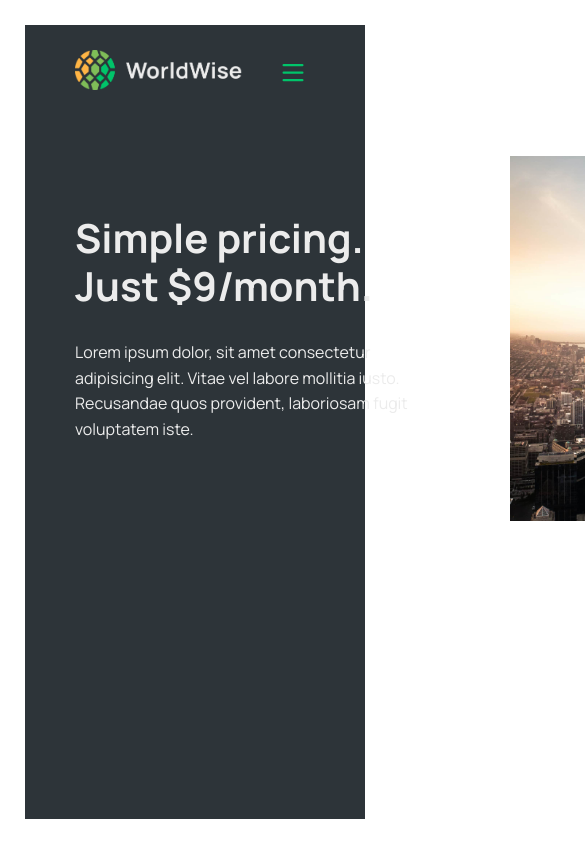
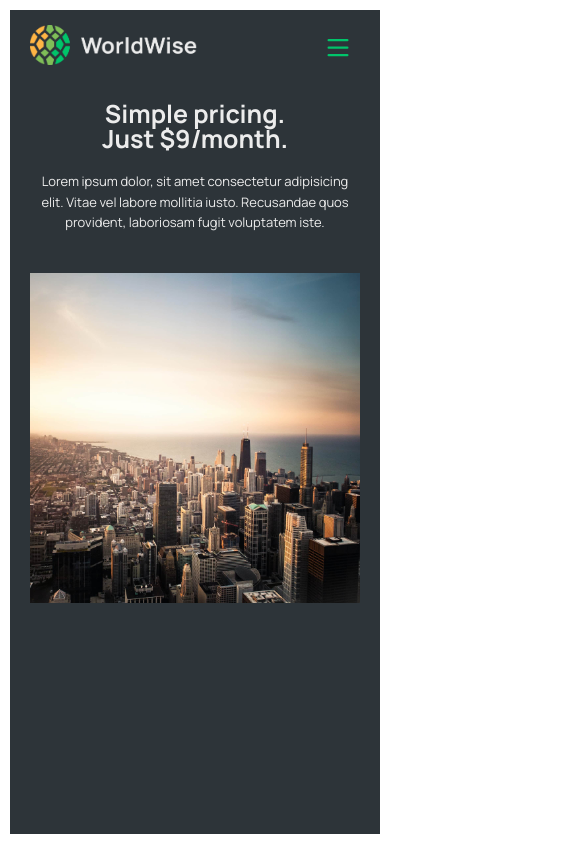
Before and after one commit to Ahmed-Adel-Morsi/Worldwise, a React (Vite) app: page /pricing in a window 390 px wide. Shown: the top 844 px of the page, 585 px wide, since content can reach past the window. Built offline with nearby package versions, Linux system fonts and the light colour scheme; no server answers.

Commit message:
style: adjust product component layout for improved responsiveness and consistency

```diff
--- a/src/pages/Product.module.css
+++ b/src/pages/Product.module.css
@@ -1,32 +1,71 @@
 .product {
+  margin: 1rem;
+  padding: 1.5rem 2rem;
+  background-color: var(--color-dark--1);
+  min-height: calc(100dvh - 2rem);
+
+  @media (min-width: 500px) {
+    & {
+      min-height: calc(100dvh - 5rem);
       margin: 2.5rem;
       padding: 2.5rem 5rem;
-  background-color: var(--color-dark--1);
-  min-height: calc(100vh - 5rem);
+    }
+  }
 }
 
 .product section {
+  width: 100%;
+  margin: 3rem auto;
+  display: grid;
+  grid-template-columns: 1fr;
+  gap: 2.5rem;
+  align-items: center;
+  text-align: center;
+
+  @media (min-width: 500px) {
+    & {
+      margin: 4.5rem auto;
+      gap: 4rem;
+    }
+  }
+  @media (min-width: 950px) {
+    & {
+      margin: 6rem auto;
       width: clamp(80rem, 80%, 90rem);
-  margin: 6rem auto;
-  display: grid;
       grid-template-columns: 1fr 1fr;
       gap: 7rem;
-  align-items: center;
+    }
+  }
 }
 
-.product img {
+.product section img {
   width: 100%;
 }
 
 .product h2 {
+  font-size: 2.5rem;
+  line-height: 1;
+  margin-bottom: 2rem;
+
+  @media (min-width: 500px) {
+    & {
       font-size: 4rem;
       line-height: 1.2;
       margin-bottom: 3rem;
     }
+  }
+}
 
 .product p {
+  font-size: 1.3rem;
+  margin-bottom: 1.5rem;
+
+  @media (min-width: 500px) {
+    & {
       font-size: 1.6rem;
       margin-bottom: 2rem;
+    }
+  }
 }
 
 .product section a {
```
Lines whose indentation alone changed are shown as unchanged.
